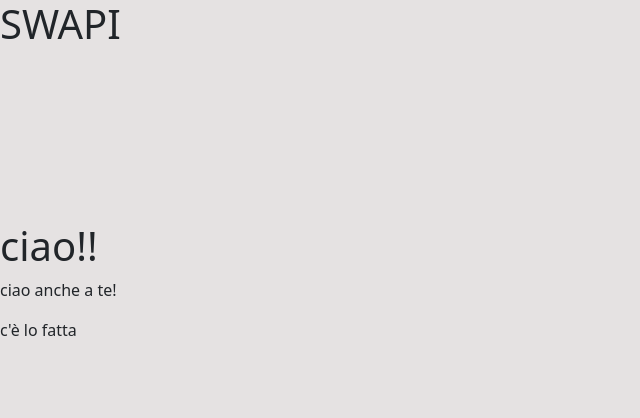
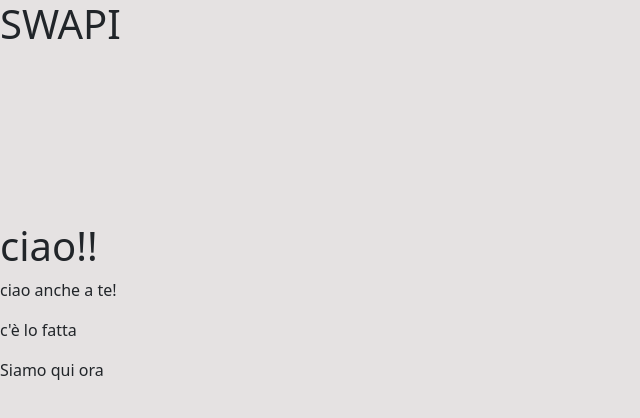
Before and after one commit to MichelleY17/javascript-advanced, a plain HTML site: page index.html in a window 1280 px wide. Shown: the whole page, without its empty margins (0-640 px from the left). Drawn offline with nearby package versions, Linux system fonts and the light colour scheme; files that its build step writes are made by us from their sources; no server answers.

Commit message:
ramifico

```diff
--- a/index.html
+++ b/index.html
@@ -14,6 +14,7 @@
     <h1>ciao!!</h1>
     <p>ciao anche a te!</p>
     <p>c'è lo fatta</p>
+    <p>Siamo qui ora</p>
     <script src="main.js"></script>
 </body>
 </html>
```
